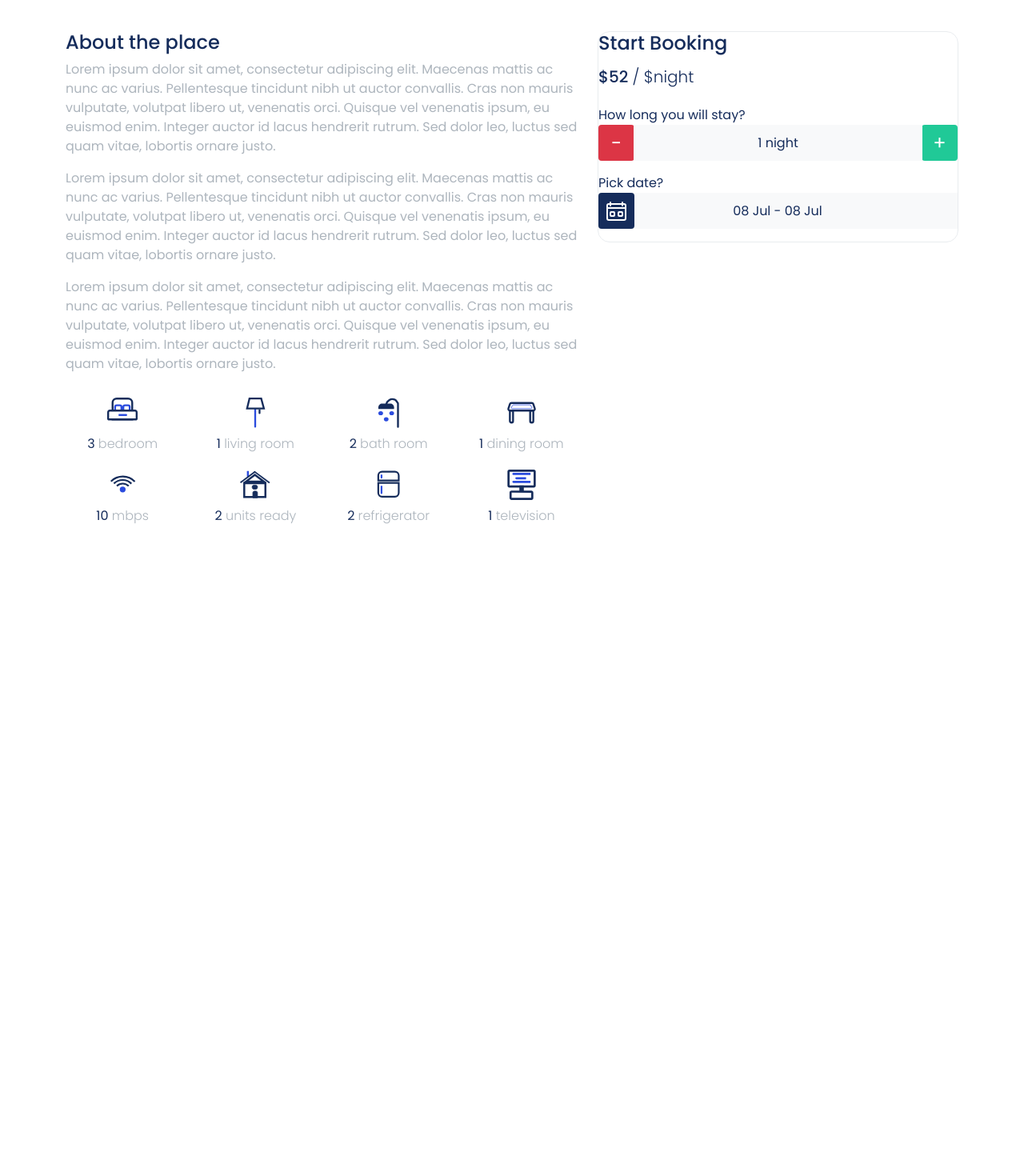
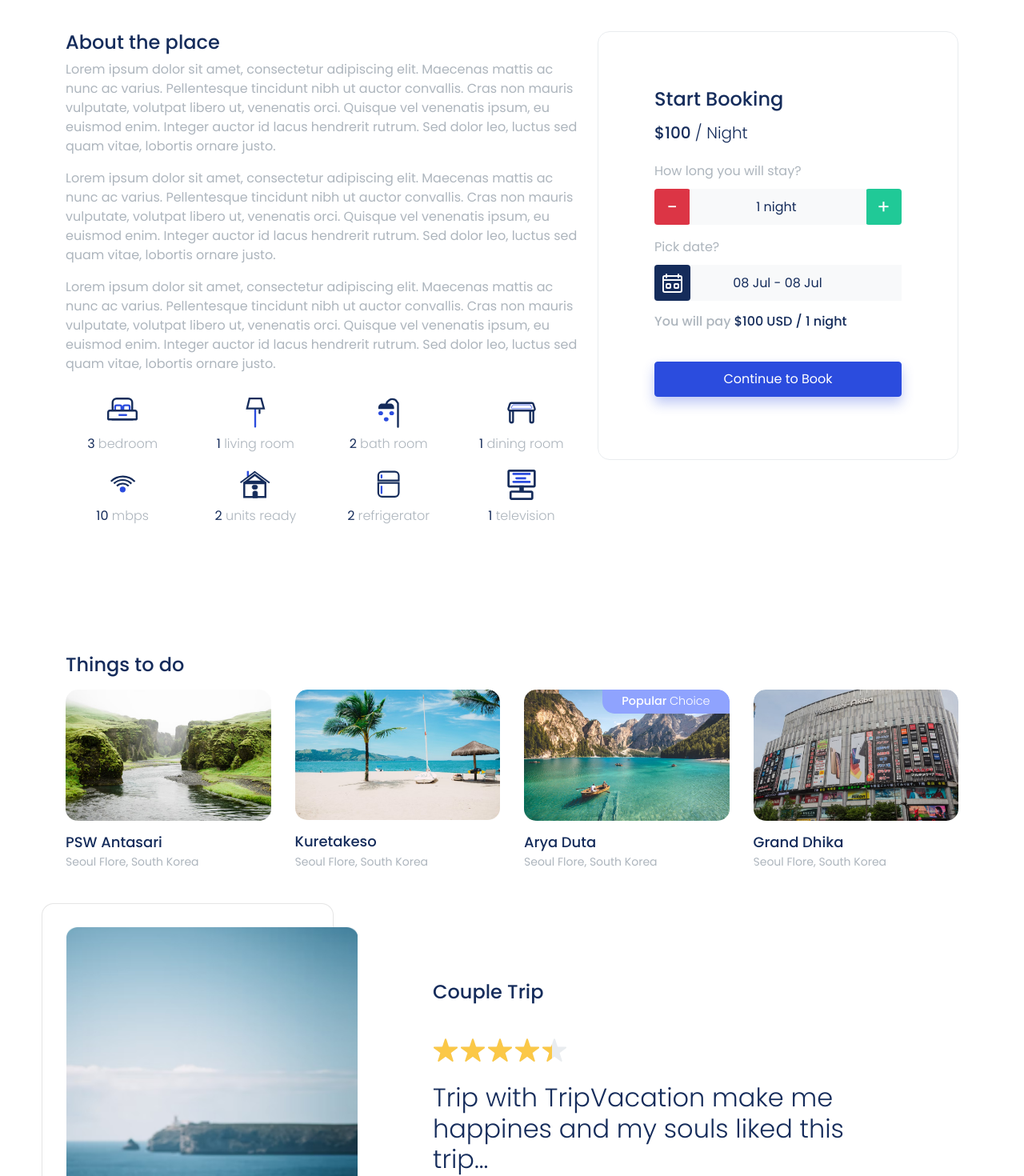
Before and after one commit to dulabdul/MERN-TripVacation, a React (Create React App) app: page /properties/asd1293uasdads1 in a window 1280 px wide. Shown: the part 900-2370 px from the top of the page at 80% size. Before the commit the page ends 1717 px from the top, so only its background shows below. Built offline with nearby package versions, Linux system fonts and the light colour scheme.

Commit message:
Finishing Details Page

```diff
--- a/src/elements/Form/InputNumber/index.js
+++ b/src/elements/Form/InputNumber/index.js
@@ -1,29 +1,20 @@
-import React, { useState } from "react";
+import React from "react";
 import propTypes from "prop-types";
 import "./index.scss";
 export default function Number(props) {
   const { value, placeholder, name, min, max, prefix, suffix, isSuffixPrural } =
     props;
-  const [inputValue, setInputValue] = useState(`${prefix}${value}${suffix}`);
 
   const onChange = (e) => {
     let value = String(e.target.value);
-    if (prefix) value = value.replace(prefix);
-    if (suffix) value = value.replace(suffix);
 
-    const patternNumeric = new RegExp("[0-9]*");
-    const isNumeric = patternNumeric.test(value);
-
-    if (isNumeric && +value <= max && +value >= min) {
+    if (+value <= max && +value >= min) {
       props.onChange({
         target: {
           name: name,
           value: +value,
         },
       });
-      setInputValue(
-        `${prefix}${value}${suffix}${isSuffixPrural && value > 1 ? "s" : ""} `
-      );
     }
   };
   const minus = () => {
@@ -56,10 +47,12 @@ export default function Number(props) {
           min={min}
           max={max}
           name={name}
-          pattern="[0-9]*"
+          readOnly
           className="form-control"
           placeholder={placeholder ? "placeholder" : "0"}
-          value={String(inputValue)}
+          value={`${prefix}${value}${suffix}${
+            isSuffixPrural && value > 1 ? "s" : ""
+          } `}
           onChange={onChange}
         />
         <div className="input-group-append">
--- a/src/elements/button/index.js
+++ b/src/elements/button/index.js
@@ -7,7 +7,7 @@ export default function Button(props) {
   if (props.isPrimary) className.push("btn-primary ");
   if (props.isLarge) className.push("btn-lg ");
   if (props.isSmall) className.push("btn-sm ");
-  if (props.isBlock) className.push("btn-block ");
+  if (props.isBlock) className.push("d-md-block ");
   if (props.hasShadow) className.push("btn-shadow ");
 
   const onClick = () => {
--- a/src/json/itemDetails.json
+++ b/src/json/itemDetails.json
@@ -17,7 +17,7 @@
   ],
   "country": "Indonesia",
   "city": "Bogor",
-  "price": "52",
+  "price": "100",
   "unit": "night",
   "isPopular": true,
   "hasBackyard": true,
@@ -98,11 +98,11 @@
   ],
   "categories": [{
     "_id": "asd1293uasdads1",
-    "name": "House with beauty backyard",
+    "name": "Things to do",
     "items": [{
         "_id": "asd1293uasdads1",
         "name": "PSW Antasari",
-        "imageUrl": "/images/treasure-1.jpg",
+        "imageUrl": "/images/img-things-1.jpg",
         "country": "South Korea",
         "city": "Seoul Flore",
         "isPopular": false
@@ -110,7 +110,7 @@
       {
         "_id": "asd1293uasdads1",
         "name": "Kuretakeso",
-        "imageUrl": "/images/treasure-2.jpg",
+        "imageUrl": "/images/img-things-2.jpg",
         "country": "South Korea",
         "city": "Seoul Flore",
         "isPopular": false
@@ -118,7 +118,7 @@
       {
         "_id": "asd1293uasdads1",
         "name": "Arya Duta",
-        "imageUrl": "/images/treasure-3.jpg",
+        "imageUrl": "/images/img-things-3.jpg",
         "country": "South Korea",
         "city": "Seoul Flore",
         "isPopular": true
@@ -126,7 +126,7 @@
       {
         "_id": "asd1293uasdads1",
         "name": "Grand Dhika",
-        "imageUrl": "/images/treasure-4.jpg",
+        "imageUrl": "/images/img-things-4.jpg",
         "country": "South Korea",
         "city": "Seoul Flore",
         "isPopular": false
@@ -135,11 +135,11 @@
   }],
   "testimonial": {
     "_id": "asd1293uasdads1",
-    "imageUrl": "/images/testimonial-detailspage.jpg",
-    "name": "Happy Family",
-    "rate": 4.25,
-    "content": "What a great trip with my family and I should try again and again next time soon...",
-    "familyName": "Angga",
-    "familyOccupation": "UI Designer"
+    "imageUrl": "/images/img-testi-detail.jpg",
+    "name": "Couple Trip",
+    "rate": 4.5,
+    "content": "Trip with TripVacation make me happines and my souls liked this trip...",
+    "familyName": "Linda",
+    "familyOccupation": "Public Relationship"
   }
 }
--- a/src/pages/DetailPage.js
+++ b/src/pages/DetailPage.js
@@ -1,11 +1,14 @@
 import React from "react";
 import Header from "parts/Header";
 import PageDetailTitle from "parts/PageDetailTitle";
-// import Footer from "parts/Footer";
+import Footer from "parts/Footer";
+import Fade from "react-reveal/Fade";
 import ItemDetails from "json/itemDetails.json";
 import FeaturedImageDetails from "parts/FeaturedImageDetails";
 import PagesDetailDescription from "parts/PagesDetailDescription";
 import BookingForm from "parts/BookingForm";
+import Categories from "parts/Categories";
+import Testimoni from "parts/Testimoni";
 export default class DetailsPage extends React.Component {
   componentDidMount() {
     window.title = "Details Page";
@@ -30,17 +33,20 @@ export default class DetailsPage extends React.Component {
         <section className="container">
           <div className="row">
             <div className="col-7 pr-5">
-              <PagesDetailDescription
-                data={ItemDetails}
-              ></PagesDetailDescription>
+              <Fade bottom>
+                <PagesDetailDescription data={ItemDetails} />
+              </Fade>
             </div>
-            <div className="col">
-              <BookingForm itemDetails={ItemDetails} />
+            <div className="col-5">
+              <Fade bottom>
+                <BookingForm itemDetails={ItemDetails} />
+              </Fade>
             </div>
           </div>
         </section>
-
-        {/* <Footer></Footer> */}
+        <Categories data={ItemDetails.categories}></Categories>
+        <Testimoni data={ItemDetails.testimonial}></Testimoni>
+        <Footer />
       </>
     );
   }
--- a/src/parts/BookingForm.js
+++ b/src/parts/BookingForm.js
@@ -1,7 +1,7 @@
+import Button from "elements/button";
 import { InputNumber, InputDate } from "elements/Form";
 import propTypes from "prop-types";
 import React from "react";
-
 export default class BookingForm extends React.Component {
   constructor(props) {
     super(props);
@@ -43,14 +43,17 @@ export default class BookingForm extends React.Component {
     }
     if (prevState.data.duration !== data.duration) {
       const startDate = new Date(data.date.startDate);
-      const endData = new Date(
+      const endDate = new Date(
         startDate.setDate(startDate.getDate() + +data.duration - 1)
       );
       this.setState({
         ...this.state,
         data: {
-          ...this.state.data.date,
-          endData: endData,
+          ...this.state.data,
+          date: {
+            ...this.state.data.date,
+            endDate: endDate,
+          },
         },
       });
     }
@@ -59,14 +62,22 @@ export default class BookingForm extends React.Component {
     const { data } = this.state;
     const { itemDetails, startBooking } = this.props;
     return (
-      <div className="card bordered">
+      <div className="card bordered" style={{ padding: 70 }}>
         <h4 className="mb-3">Start Booking</h4>
         <h5 className="text-gray-900 mb-4">
           ${itemDetails.price}{" "}
-          <span className="text gray-500 fw-light">/ ${itemDetails.unit}</span>
+          <span className="text gray-500 fw-light text-capitalize">
+            / {itemDetails.unit}
+          </span>
         </h5>
 
-        <label htmlFor="duration">How long you will stay?</label>
+        <label
+          htmlFor="duration"
+          className="text-gray-500"
+          style={{ marginBottom: 10 }}
+        >
+          How long you will stay?
+        </label>
         <InputNumber
           max={30}
           suffix={" night"}
@@ -75,8 +86,32 @@ export default class BookingForm extends React.Component {
           name="duration"
           value={data.duration}
         />
-        <label htmlFor="Pick Date">Pick date?</label>
+        <label
+          htmlFor="Pick Date"
+          style={{ marginBottom: 10 }}
+          className="text-gray-500"
+        >
+          Pick date?
+        </label>
         <InputDate onChange={this.updateData} name="date" value={data.date} />
+        <h6 className="text-gray-500" style={{ marginBottom: 40 }}>
+          You will pay{" "}
+          <span className="text-gray-900">
+            ${itemDetails.price * data.duration} USD
+          </span>{" "}
+          <span className="text-gray-900">
+            / {data.duration} {itemDetails.unit}
+          </span>
+        </h6>
+        <Button
+          className="btn px-5 mb-2 text-center "
+          hasShadow
+          isPrimary
+          isBlock
+          onClick={startBooking}
+        >
+          Continue to Book
+        </Button>
       </div>
     );
   }
--- a/src/utils/formatDate.js
+++ b/src/utils/formatDate.js
@@ -8,4 +8,5 @@ export default (date) => {
   const [{ value: mo }, , { value: da }] = dtf.formatToParts(d);
 
   return `${da} ${mo}`;
+  // return date;
 };
```
